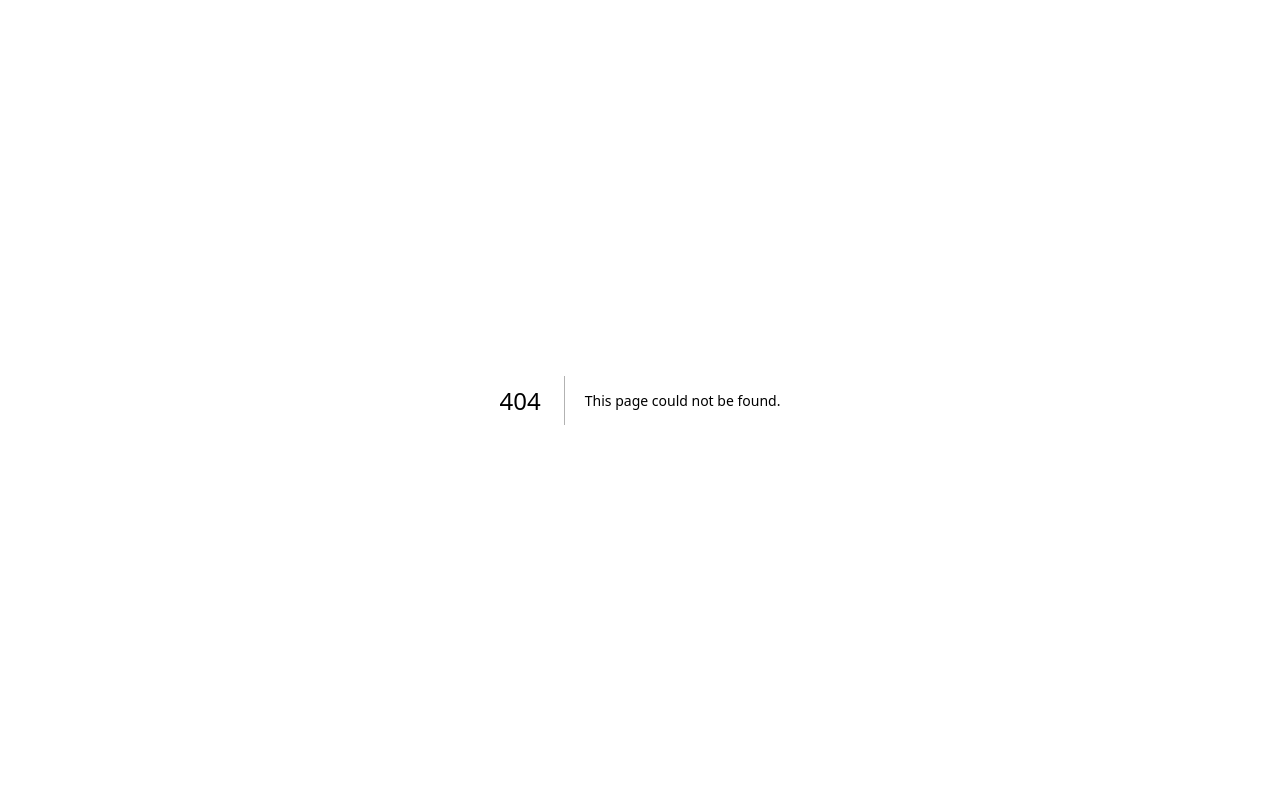
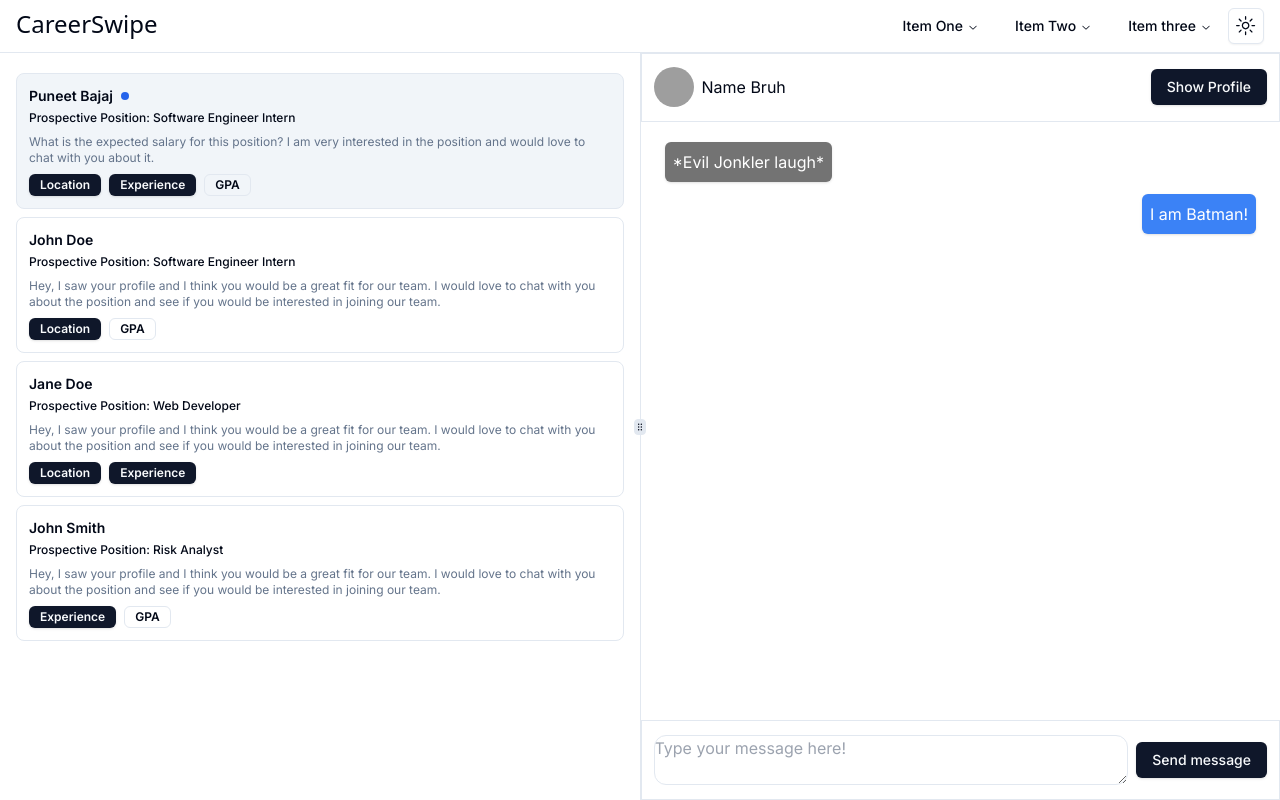
Before and after one commit to CSC-4351-FL2024-Tuesday/Team4, a Next.js app: page /messages in a window 1280 px wide. Before the commit this address had no page. Built offline with nearby package versions, Linux system fonts and the light colour scheme; grey boxes are pictures that could not be loaded.

Commit message:
half baked landing to student features flow

```diff
--- a/app/components/common/messages.tsx
+++ /dev/null
@@ -1,27 +0,0 @@
-"use client";
-import { ResizableHandle, ResizablePanel, ResizablePanelGroup } from '@/components/ui/resizable';
-import * as React from 'react';
-import { Contacts } from './contacts';
-import { results } from '@/app/utils/data';
-import {Chat} from './chat';
-
-export interface  MessagesProps {
-}
-
-export default class Messages extends React.Component< MessagesProps> {
-  public render() {
-    return (
-        <div className='h-screen'>
-            <ResizablePanelGroup direction='horizontal'>
-                <ResizablePanel>
-                    <Contacts items={results}/>
-                </ResizablePanel>
-                <ResizableHandle/>
-                <ResizablePanel>
-                    <Chat/>
-                </ResizablePanel>
-            </ResizablePanelGroup>
-        </div>
-    );
-  }
-}
--- a/app/components/student-facing/student_dashboard.tsx
+++ /dev/null
@@ -1,57 +0,0 @@
-"use client";
-import { Card, CardContent, CardDescription, CardTitle } from '@/components/ui/card';
-import { IoIosChatboxes } from "react-icons/io";
-import { SiGooglemeet } from "react-icons/si";
-import { FaEdit } from "react-icons/fa";
-import { MdInsights } from "react-icons/md";
-import * as React from 'react';
-
-export interface StudentDashboardProps {
-}
-
-export default class StudentDashboard extends React.Component<StudentDashboardProps> {
-  public render() {
-    return (
-      <div className='w-screen h-screen flex items-center justify-center'>
-        <div className='flex flex-col'>
-            <div className='flex gap-5 pb-5'>
-                <button className=''>
-                    <Card className='items-center gap-2 rounded-lg border p-3 text-md transition-all hover:bg-accent py-10 px-10'>
-                        <CardContent>
-                            <IoIosChatboxes size={48} />
-                        </CardContent>
-                        <CardTitle>Messages</CardTitle>
-                    </Card>
-                </button>
-                <button>
-                    <Card className='items-center gap-2 rounded-lg border p-3 text-md transition-all hover:bg-accent py-10 px-10'>
-                        <CardContent>
-                            <SiGooglemeet size={48} />
-                        </CardContent>
-                       <CardTitle className=''>Interviews</CardTitle>
-                    </Card>
-                </button>
-            </div>
-            <div className='flex gap-5'>
-                <button>
-                    <Card className='items-center gap-2 rounded-lg border p-3 text-md transition-all hover:bg-accent py-10 px-10'>
-                        <CardContent>
-                            <FaEdit size={48} />
-                        </CardContent>
-                        <CardTitle>Edit Profile</CardTitle>
-                    </Card>
-                </button>
-                <button>
-                    <Card className='items-center gap-2 rounded-lg border p-3 text-md transition-all hover:bg-accent py-10 px-10'>
-                        <CardContent>
-                            <MdInsights size={48} />
-                        </CardContent>
-                        <CardTitle>Insights</CardTitle>
-                    </Card>
-                </button>
-            </div>
-        </div>
-      </div>
-    );
-  }
-}
--- a/app/login/page.tsx
+++ b/app/login/page.tsx
@@ -2,8 +2,8 @@
 import { Button } from '@/components/ui/button';
 import * as React from 'react';
 import Header from '../components/common/header';
-import StudentLoginPage from '../components/student-facing/student_login';
-import RecruiterLoginPage from '../components/recruiter-facing/recruiter_login';
+import StudentLoginPage from './student_login';
+import RecruiterLoginPage from './recruiter_login';
 
 export interface ILoginProps {
 }
--- a/app/components/student-facing/student_login.tsx
+++ b/app/login/student_login.tsx
@@ -17,11 +17,18 @@ import {
   TabsList,
   TabsTrigger,
 } from "@/components/ui/tabs"
-import Header from '../common/header';
+import Header from '../components/common/header';
+import { useRouter } from 'next/navigation';
 
 const StudentLoginPage: React.FC = () => {
     const [username, setUsername] = useState('');
     const [password, setPassword] = useState('');
+
+    const router = useRouter();
+
+    const handleLoginClick = () => {
+      router.push('/student');
+    };
 
     const handleUsernameChange = (event: React.ChangeEvent<HTMLInputElement>) => {
         setUsername(event.target.value);
@@ -62,7 +69,7 @@ const StudentLoginPage: React.FC = () => {
                         </div>
                     </CardContent>
                     <CardFooter>
-                        <Button>Login</Button>
+                        <Button onClick={handleLoginClick}>Login</Button>
                     </CardFooter>
                     </Card>
                 </TabsContent>
--- a/app/components/common/chat.tsx
+++ b/app/messages/chat.tsx
@@ -63,7 +63,7 @@ export function Chat(props: ChatProps)  {
     }
   }
   return (
-      <div className='w-full h-screen'>
+      <div className='w-full h-full'>
         <div className='flex flex-col justify-between items-center h-full'>
             <div className='flex items-center w-full h-20 transition-all hover:bg-accent border gap-2 p-3'>
               <Avatar>
--- a/app/components/common/contacts.tsx
+++ b/app/messages/contacts.tsx
@@ -14,7 +14,7 @@ export interface ContactsProps {
 export function Contacts(props: ContactsProps) {
     const [result, setResult] = useResult();
     return (
-        <ScrollArea className='h-screen pt-10'>
+        <ScrollArea className='h-full py-5'>
             <div className='flex flex-col gap-2 p-4 pt-0'>
                 {props.items.map((item) => (
                     <button
--- /dev/null
+++ b/app/messages/page.tsx
@@ -0,0 +1,35 @@
+"use client";
+import { ResizableHandle, ResizablePanel, ResizablePanelGroup } from '@/components/ui/resizable';
+import * as React from 'react';
+import { Contacts } from './contacts';
+import { results } from '@/app/utils/data';
+import {Chat} from './chat';
+import Header from '../components/common/header';
+import { Separator } from '@/components/ui/separator';
+
+export interface  MessagesProps {
+}
+
+export default class Messages extends React.Component< MessagesProps> {
+  public render() {
+    return (
+        <div className='h-screen flex flex-col'>
+            <div>
+                <Header/>
+            </div>
+            <Separator/>
+            <div className='flex-grow'>
+                <ResizablePanelGroup direction='horizontal'>
+                    <ResizablePanel>
+                        <Contacts items={results}/>
+                    </ResizablePanel>
+                    <ResizableHandle withHandle/>
+                    <ResizablePanel>
+                        <Chat/>
+                    </ResizablePanel>
+                </ResizablePanelGroup>
+            </div>
+        </div>
+    );
+  }
+}
--- /dev/null
+++ b/app/student/page.tsx
@@ -0,0 +1,73 @@
+"use client";
+import { Card, CardContent, CardDescription, CardTitle } from '@/components/ui/card';
+import { IoIosChatboxes } from "react-icons/io";
+import { SiGooglemeet } from "react-icons/si";
+import { FaEdit } from "react-icons/fa";
+import { MdInsights } from "react-icons/md";
+import * as React from 'react';
+import { useRouter } from 'next/navigation';
+import Header from '../components/common/header';
+
+export interface StudentDashboardProps {
+}
+
+function StudentDashboard(props: StudentDashboardProps){
+    const router = useRouter();
+
+    const handleMessagesClick = () => {
+      router.push('/messages');
+    };
+
+    const handleEditProfileClick = () => {
+        router.push('/student/profile');
+    }
+
+    return (
+        <div className='w-screen h-screen flex flex-col'>
+            <div className='sticky top-0 z-10'>
+                <Header />
+            </div>
+            <div className='w-full h-full flex-grow flex items-center justify-center'>
+                <div className='flex flex-col'>
+                    <div className='flex gap-5 pb-5'>
+                        <button onClick={handleMessagesClick}>
+                            <Card className='items-center gap-2 rounded-lg border p-3 text-md transition-all hover:bg-accent py-10 px-10'>
+                                <CardContent>
+                                    <IoIosChatboxes size={48} />
+                                </CardContent>
+                                <CardTitle>Messages</CardTitle>
+                            </Card>
+                        </button>
+                        <button>
+                            <Card className='items-center gap-2 rounded-lg border p-3 text-md transition-all hover:bg-accent py-10 px-10'>
+                                <CardContent>
+                                    <SiGooglemeet size={48} />
+                                </CardContent>
+                            <CardTitle className=''>Interviews</CardTitle>
+                            </Card>
+                        </button>
+                    </div>
+                    <div className='flex gap-5'>
+                        <button onClick={handleEditProfileClick}>
+                            <Card className='items-center gap-2 rounded-lg border p-3 text-md transition-all hover:bg-accent py-10 px-10'>
+                                <CardContent>
+                                    <FaEdit size={48} />
+                                </CardContent>
+                                <CardTitle>Edit Profile</CardTitle>
+                            </Card>
+                        </button>
+                        <button>
+                            <Card className='items-center gap-2 rounded-lg border p-3 text-md transition-all hover:bg-accent py-10 px-10'>
+                                <CardContent>
+                                    <MdInsights size={48} />
+                                </CardContent>
+                                <CardTitle>Insights</CardTitle>
+                            </Card>
+                        </button>
+                    </div>
+                </div>
+            </div>
+        </div>
+    );
+}
+export default StudentDashboard;
--- /dev/null
+++ b/app/student/profile/page.tsx
@@ -0,0 +1,14 @@
+"use client";
+import * as React from 'react';
+import StudentProfile from '../../components/student-facing/student_profile';
+
+export interface IStudentProfilePageProps {
+}
+
+export default class StudentProfilePage extends React.Component<IStudentProfilePageProps> {
+  public render() {
+    return (
+      <StudentProfile/>
+    );
+  }
+}
```
Also changed, not shown: app/page.tsx (+4 -5 lines), app/login/recruiter_login.tsx (renamed from app/components/recruiter-facing/recruiter_login.tsx).
